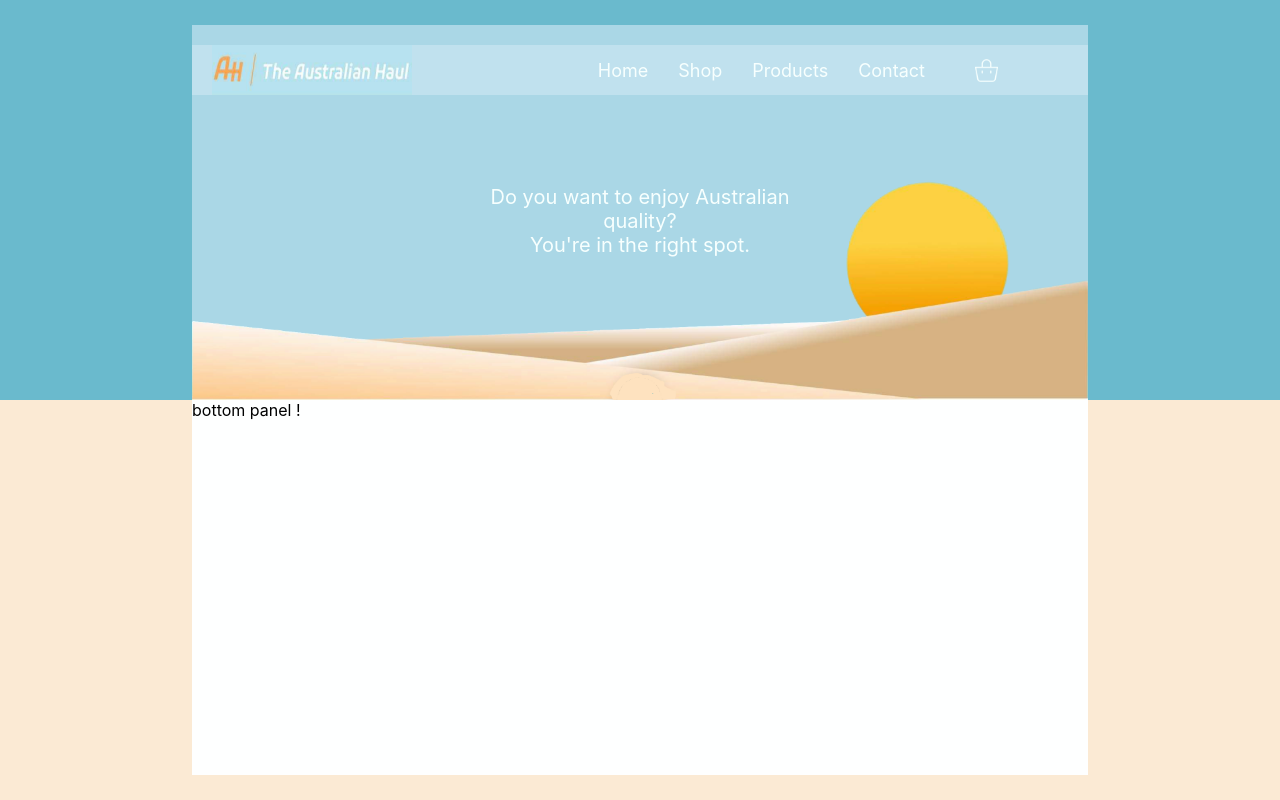
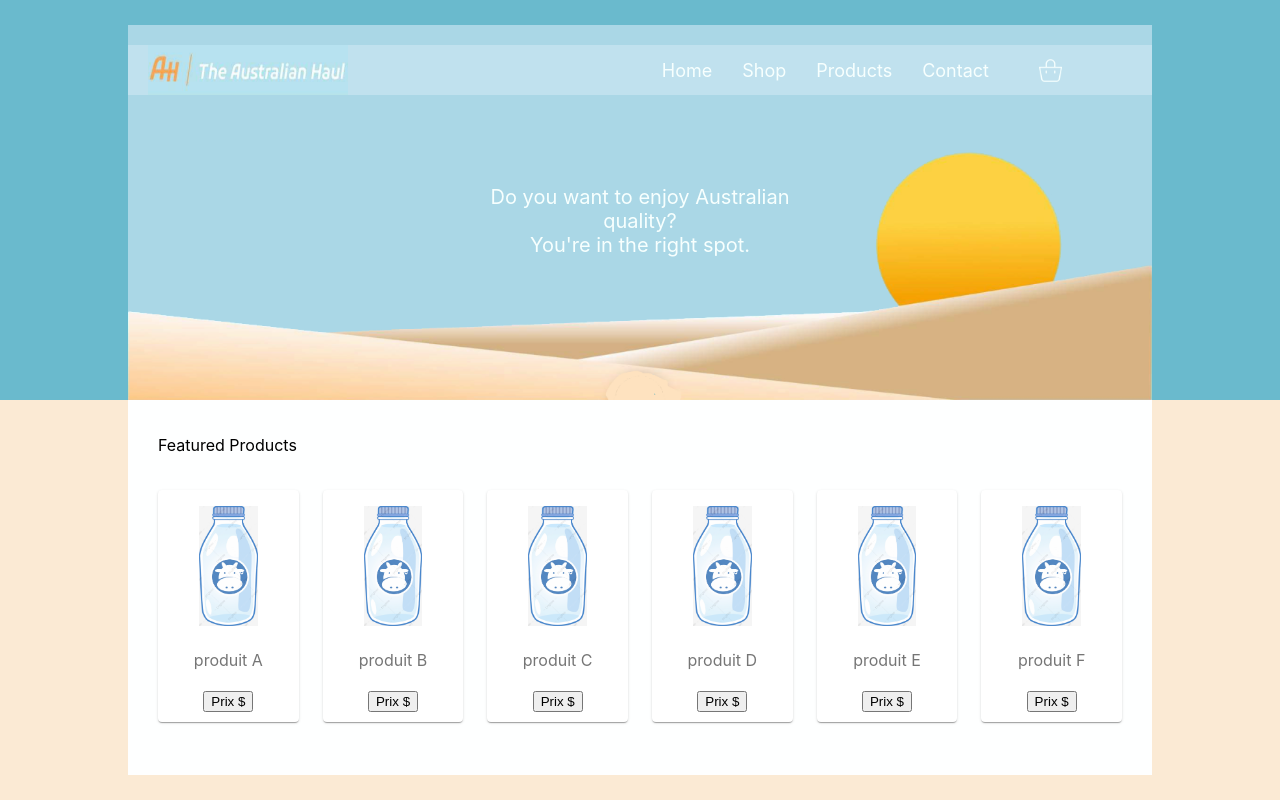
Before and after one commit to TonyAbramo/TheAustralianHaul, a React (Create React App) app: page / in a window 1280 px wide. Built offline with nearby package versions, Linux system fonts and the light colour scheme.

Commit message:
[Experiment][Grid] Add grid layout for products

```diff
--- /dev/null
+++ b/src/components/grid/GridAuto.tsx
@@ -0,0 +1,53 @@
+import React from 'react';
+import { makeStyles, createStyles, Theme } from '@material-ui/core/styles';
+import Paper from '@material-ui/core/Paper';
+import Grid from '@material-ui/core/Grid';
+import productMilk from '../../assets/productMilk.png'
+
+const useStyles = makeStyles((theme: Theme) =>
+    createStyles({
+        root: {
+            flexGrow: 1,
+        },
+        paper: {
+            padding: theme.spacing(2),
+            textAlign: 'center',
+            color: theme.palette.text.secondary,
+            height: 200
+        },
+    }),
+);
+
+export default function GridAuto() {
+    const classes = useStyles();
+    const products = ["produit A", "produit B", "produit C", "produit D", "produit E", "produit F"]
+
+    const productDescription: React.CSSProperties = {
+        margin: "20px 0"
+    }
+
+
+    return (
+        <div className={classes.root}>
+            <Grid container spacing={3} style={{ justifyContent: "center", padding: "0 30px" }} >
+
+                {
+                    products.map((product, index) => <Grid item sm={2} >
+                        <Paper className={classes.paper}>
+                            <img
+                                key={index}
+                                src={productMilk}
+                                alt="product milk"
+                                height={120}
+                                width={"auto"}
+                            />
+                            <div style={productDescription} >{product}</div>
+                            <button>Prix $</button>
+                        </Paper>
+                    </Grid>)
+                }
+
+            </Grid>
+        </div >
+    );
+}
--- a/src/components/layout/BottomPanel.tsx
+++ b/src/components/layout/BottomPanel.tsx
@@ -1,4 +1,5 @@
 import * as React from 'react';
+import GridAuto from '../grid/GridAuto'
 
 interface BottomPanelProps {
 
@@ -8,15 +9,21 @@ export default function BottomPanel(props: BottomPanelProps) {
 
     const bottomPanelStyle: React.CSSProperties = {
         backgroundColor: "#FEFFFF",
-        height: "50%",
-        maxHeight: "50%",
+        minHeight: "50%",
         top: "50%",
         width: "100%",
-        position: "absolute"
+        position: "absolute",
 
+    }
+    const titleStyle: React.CSSProperties = {
+        padding: "0 30px",
+        margin: "35px 0"
     }
 
     return (
-        <div style={bottomPanelStyle} >bottom panel !</div>
+        <div style={bottomPanelStyle} >
+            <div style={titleStyle} >Featured Products</div>
+            <GridAuto />
+        </div>
     )
 }
--- a/src/components/layout/Homepage.tsx
+++ b/src/components/layout/Homepage.tsx
@@ -10,7 +10,7 @@ export default function Homepage() {
     right: 0,
     bottom: 0,
     height: 750,
-    width: "70%",
+    width: "80%",
     backgroundColor: "#eeeeee",
     margin: "auto",
     position: "absolute",
```
Also changed, not shown: src/assets/dunes.png, src/assets/productMilk.png (added).
